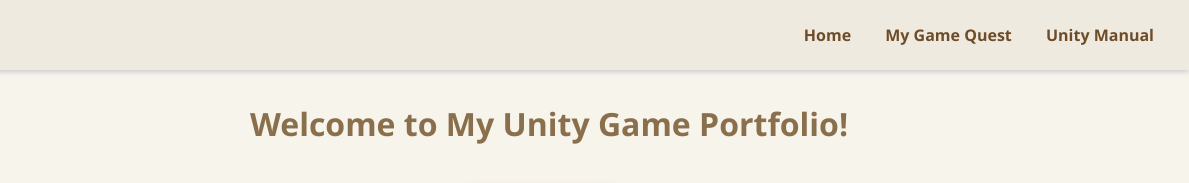
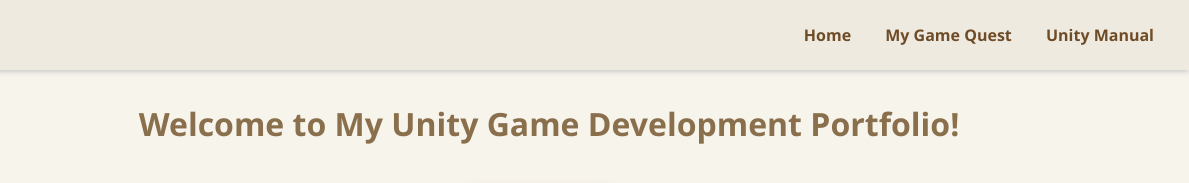
Before and after one commit to pipixena1234-beep/Algo-Unity-Projects, a plain HTML site: page index.html in a window 1280 px wide. Shown: the top 183 px of the page, 91-1280 px from the left. Drawn offline with Linux system fonts and the light colour scheme.

Commit message:
Update index.html

```diff
--- a/index.html
+++ b/index.html
@@ -20,7 +20,7 @@
   </header>
 
   <main>
-    <h1>Welcome to My Unity Game Portfolio!</h1>
+    <h1>Welcome to My Unity Game Development Portfolio!</h1>
     <div class="intro">
       <img src="https://assetstorev1-prd-cdn.unity3d.com/key-image/22ee4a6d-be9c-422e-ab40-d02bf69f17f2.png" width="50" alt="unity logo"/>
       <img src="https://raw.githubusercontent.com/pipixena1234-beep/Algo-Unity-Projects/main/images/algo_cursor.png" alt="algo logo"/>
```
